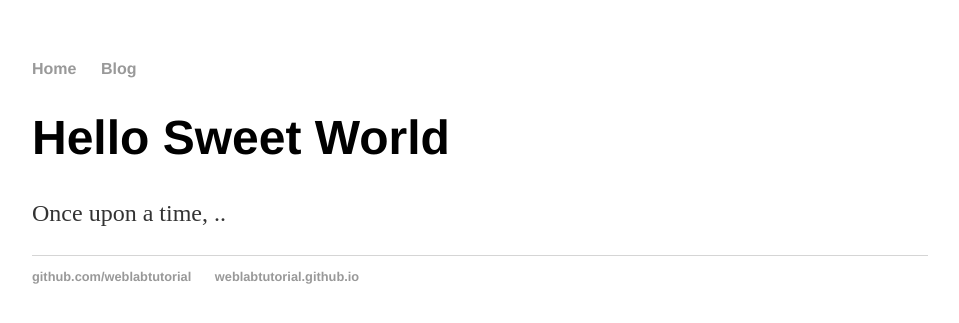
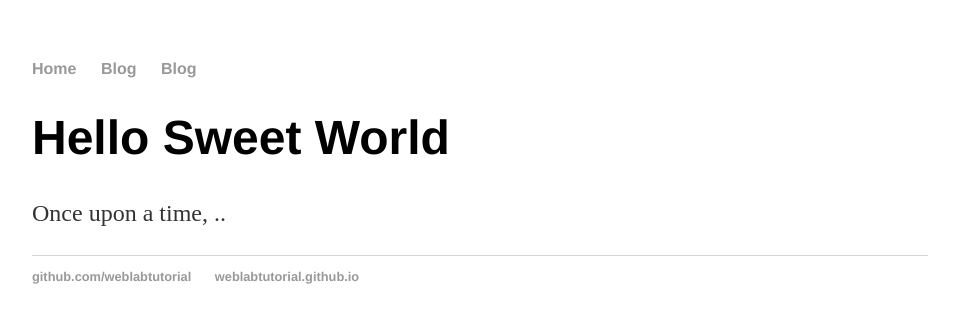
Before and after one commit to Omar-Ali10/Omar-Ali10.github.io, a Jekyll site: the page built from index.html, in a window 1280 px wide. Shown: the top 323 px of the page, without its empty margins (160-1119 px from the left). Built offline with Jekyll 4.4.1, drawn with Linux system fonts in a browser that asks for light colours.

Commit message:
Update default.html

```diff
--- a/_layouts/default.html
+++ b/_layouts/default.html
@@ -9,7 +9,8 @@
             <nav>
                   <ul>
                         <li><a href="/">Home</a></li>
-                        <li><a href="/blog">Blog</a></li>
+                        <li><a href="/Blog">Blog</a></li>
+                        <li><a href="/About">Blog</a></li>
                   </ul>
             </nav>
             <div class="container">
```
